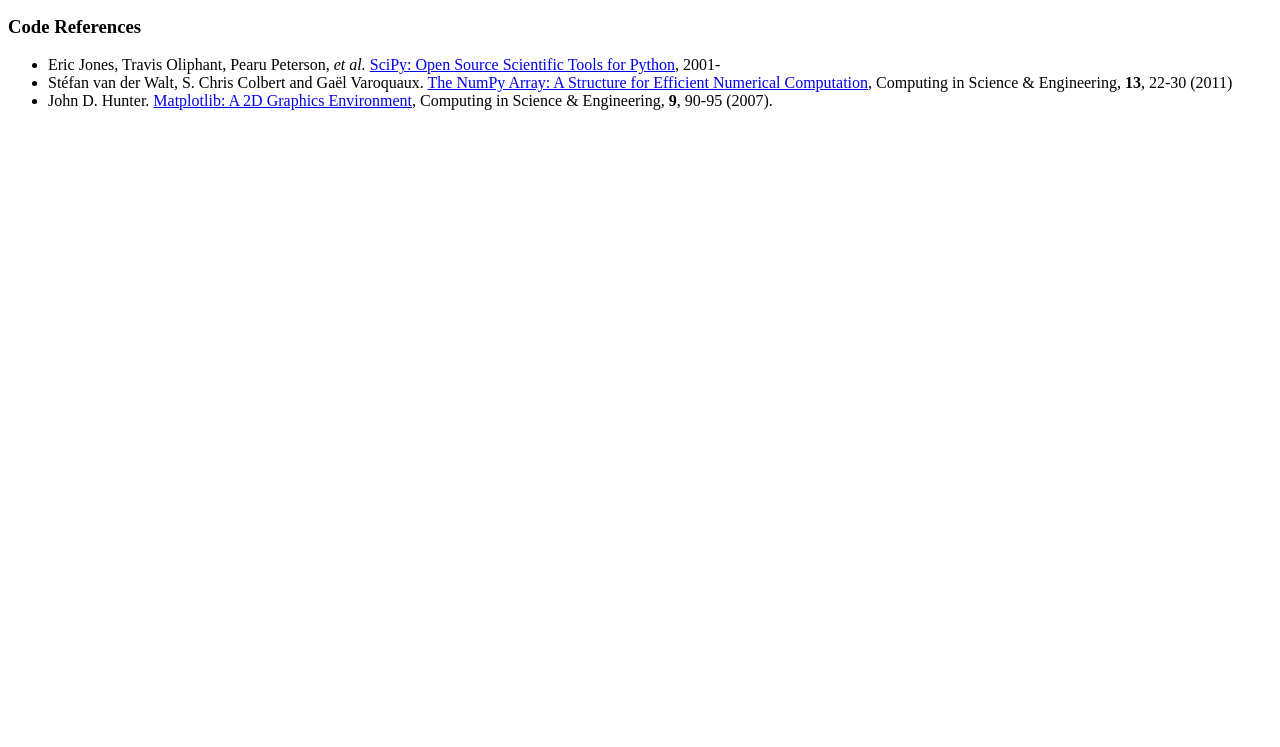
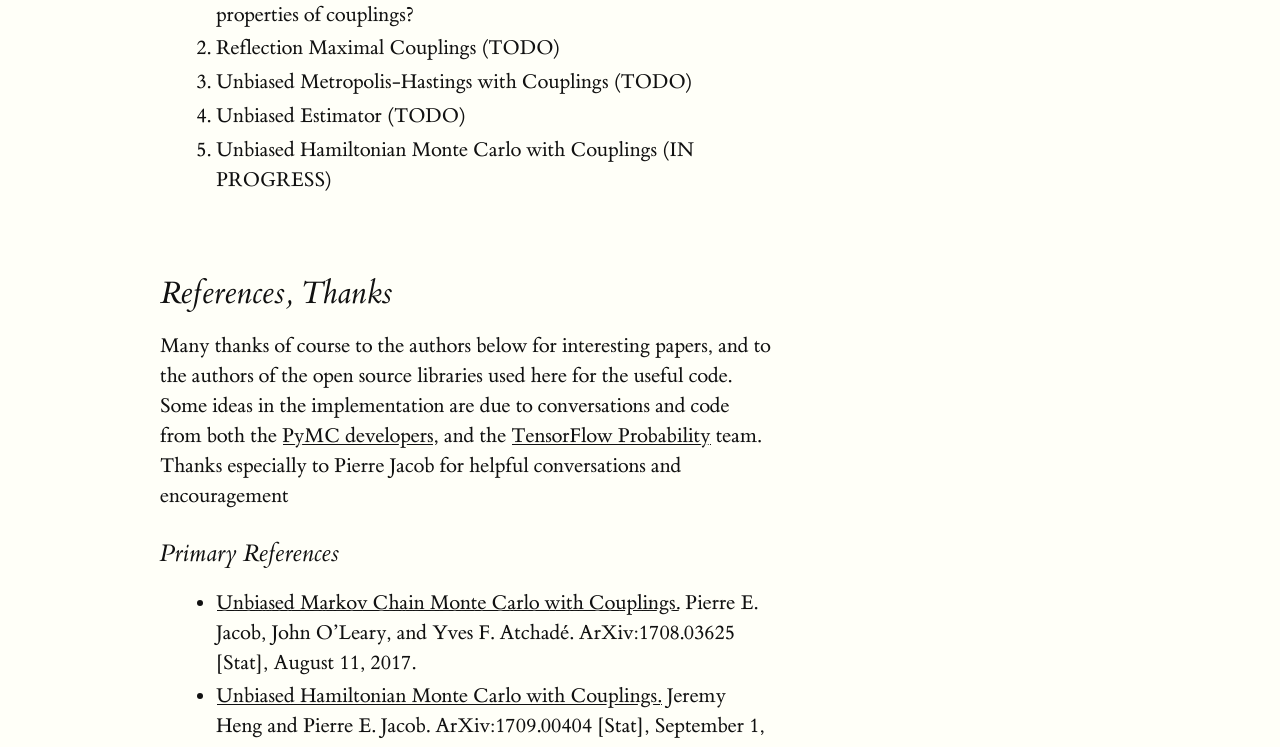
Before and after one commit to ColCarroll/couplings, a plain HTML site: page index.html in a window 1280 px wide. Shown: the part 759-1506 px from the top of the page. Before the commit the page ends 885 px from the top, so only its background shows below. Drawn offline with nearby package versions, Linux system fonts and the light colour scheme; some packages are replaced by stand-ins of ours; the site is published under a folder, as on GitHub Pages, so addresses that start at the root find nothing.

Commit message:
How does html work?

```diff
--- a/index.html
+++ b/index.html
@@ -4,8 +4,8 @@
 <head>
     <meta charset="utf-8" />
     <title>Unbiased MCMC with Couplings</title>
-    <link rel="stylesheet" href="/static/css/tufte.css" />
-    <link rel="stylesheet" href="/static/css/latex.css" />
+    <link rel="stylesheet" href="static/css/tufte.css" />
+    <link rel="stylesheet" href="static/css/latex.css" />
     <meta name="viewport" content="width=device-width, initial-scale=1">
     <script src='https://cdnjs.cloudflare.com/ajax/libs/mathjax/2.7.5/MathJax.js?config=TeX-MML-AM_CHTML' async>
     </script>
```
